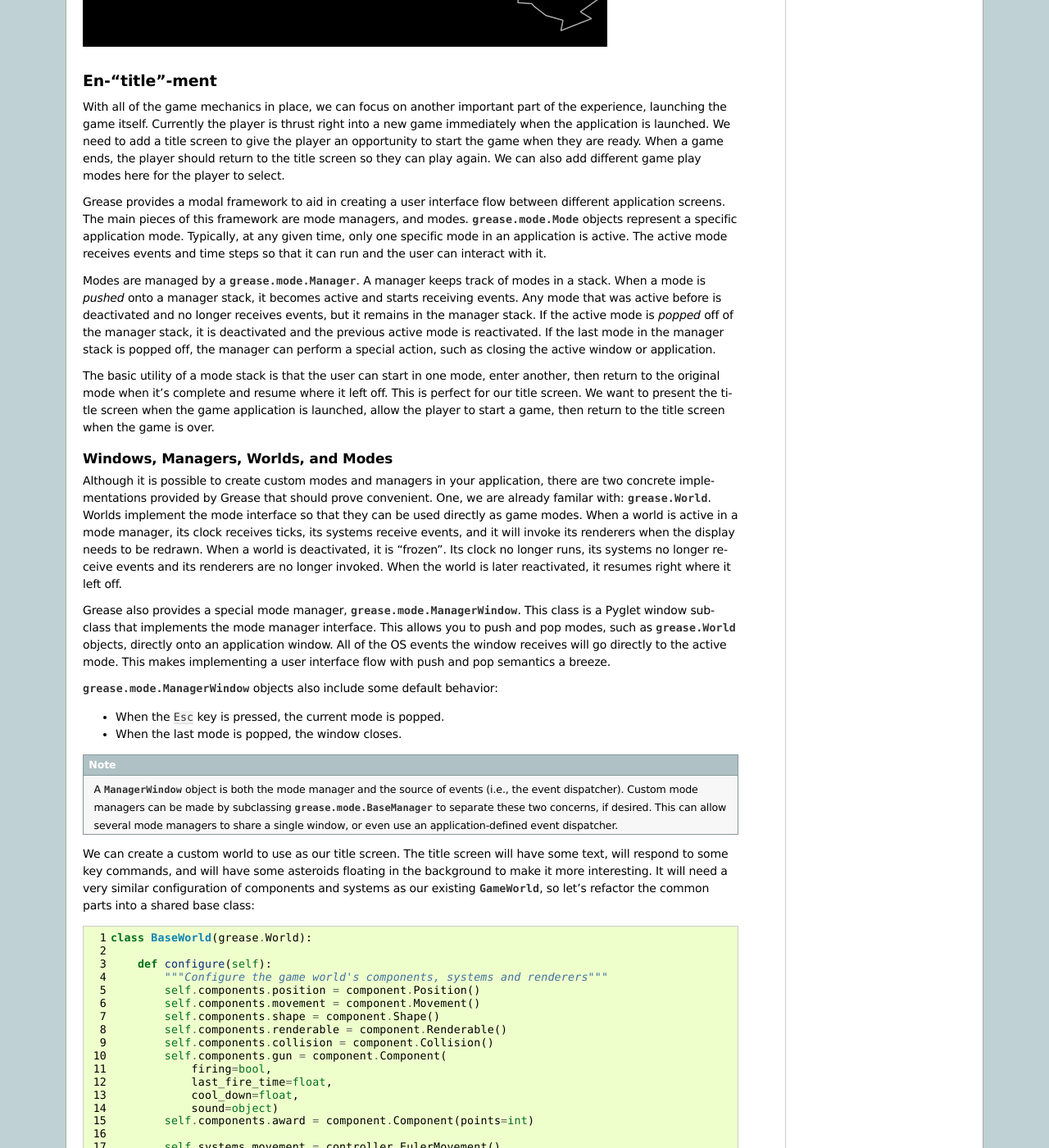
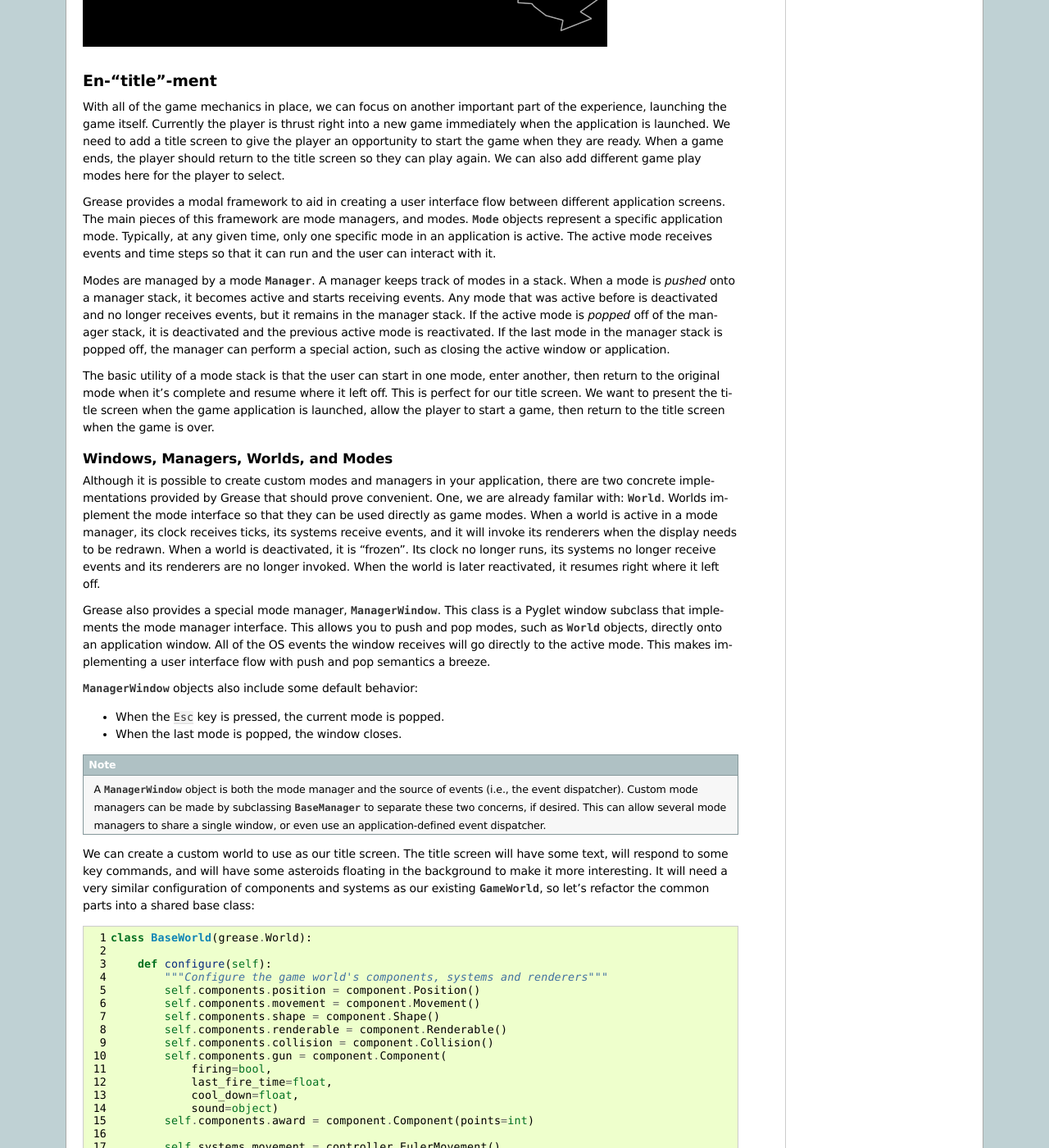
Before and after one commit to caseman/grease, a Sphinx documentation site: the page built from doc/tutorial/tutorial3.rst, in a window 1280 px wide and 1400 px high, scrolled down 9528 px. Shown: the whole window at 82% size. Built offline with Sphinx 7.4.7, drawn with Linux system fonts in a browser that asks for light colours; some of the changed text lies outside the part shown.

Commit message:
Fix up class xrefs and other edits
git-svn-id: https://caseman.googlecode.com/svn/trunk/grease@609 695b90bb-9647-0410-898f-0949cf7e6fe8

```diff
--- /dev/null
+++ b/doc/include.rst
@@ -0,0 +1,13 @@
+.. Global includes
+
+.. |World| replace:: :class:`~grease.world.World`
+.. |System| replace:: :class:`~grease.System`
+.. |Component| replace:: :class:`~grease.component.Component`
+.. |Renderer| replace:: :class:`~grease.Renderer`
+.. |Entity| replace:: :class:`~grease.entity.Entity`
+.. |Vec2d| replace:: :class:`~grease.geometry.Vec2d`
+.. |Rect| replace:: :class:`~grease.geometry.Rect`
+.. |RGBA| replace:: :class:`~grease.color.RGBA`
+.. |Mode| replace:: :class:`~grease.mode.Mode`
+.. |Manager| replace:: :class:`~grease.mode.Manager`
+.. |Multi| replace:: :class:`~grease.mode.Multi`
--- a/doc/tutorial/tutorial3.rst
+++ b/doc/tutorial/tutorial3.rst
@@ -213,7 +214,7 @@
 
 The methods above setup the :class:`Hud` renderer. The :meth:`set_world` method here serves the same purpose as the same method of our system classes. It is called when the renderer is added to the world. Here we initialize some instance attributes and call :meth:`create_lives_entities`.
 
-.. note:: :class:`grease.Renderer` is an abstract base class much like :class:`grease.System`. Like the latter, it not mandatory that custom renderers subclass :class:`grease.Renderer`, but it does serve to make the application code easier to understand.
+.. note:: |Renderer| is an abstract base class much like |System| Like the latter, it not mandatory that custom renderers subclass |Renderer|, but it does serve to make the application code easier to understand.
 
 :meth:`create_lives_entities` describes its own purpose pretty well. It creates some stationary entities that look lke the player's ship to represent the extra lives remaining. These will be displayed at the top-left of the window.
 
@@ -248,25 +249,25 @@
 
 With all of the game mechanics in place, we can focus on another important part of the experience, launching the game itself. Currently the player is thrust right into a new game immediately when the application is launched. We need to add a title screen to give the player an opportunity to start the game when they are ready. When a game ends, the player should return to the title screen so they can play again. We can also add different game play modes here for the player to select.
 
-Grease provides a modal framework to aid in creating a user interface flow between different application screens. The main pieces of this framework are mode managers, and modes. :class:`grease.mode.Mode` objects represent a specific application mode. Typically, at any given time, only one specific mode in an application is active. The active mode receives events and time steps so that it can run and the user can interact with it.
+Grease provides a modal framework to aid in creating a user interface flow between different application screens. The main pieces of this framework are mode managers, and modes. |Mode| objects represent a specific application mode. Typically, at any given time, only one specific mode in an application is active. The active mode receives events and time steps so that it can run and the user can interact with it.
 
-Modes are managed by a :class:`grease.mode.Manager`. A manager keeps track of modes in a stack. When a mode is *pushed* onto a manager stack, it becomes active and starts receiving events. Any mode that was active before is deactivated and no longer receives events, but it remains in the manager stack. If the active mode is *popped* off of the manager stack, it is deactivated and the previous active mode is reactivated. If the last mode in the manager stack is popped off, the manager can perform a special action, such as closing the active window or application.
+Modes are managed by a mode |Manager|. A manager keeps track of modes in a stack. When a mode is *pushed* onto a manager stack, it becomes active and starts receiving events. Any mode that was active before is deactivated and no longer receives events, but it remains in the manager stack. If the active mode is *popped* off of the manager stack, it is deactivated and the previous active mode is reactivated. If the last mode in the manager stack is popped off, the manager can perform a special action, such as closing the active window or application.
 
 The basic utility of a mode stack is that the user can start in one mode, enter another, then return to the original mode when it's complete and resume where it left off. This is perfect for our title screen. We want to present the title screen when the game application is launched, allow the player to start a game, then return to the title screen when the game is over.
 
 Windows, Managers, Worlds, and Modes
 ------------------------------------
 
-Although it is possible to create custom modes and managers in your application, there are two concrete implementations provided by Grease that should prove convenient. One, we are already familar with: :class:`grease.World`. Worlds implement the mode interface so that they can be used directly as game modes. When a world is active in a mode manager, its clock receives ticks, its systems receive events, and it will invoke its renderers when the display needs to be redrawn. When a world is deactivated, it is "frozen". Its clock no longer runs, its systems no longer receive events and its renderers are no longer invoked. When the world is later reactivated, it resumes right where it left off.
+Although it is possible to create custom modes and managers in your application, there are two concrete implementations provided by Grease that should prove convenient. One, we are already familar with: |World|. Worlds implement the mode interface so that they can be used directly as game modes. When a world is active in a mode manager, its clock receives ticks, its systems receive events, and it will invoke its renderers when the display needs to be redrawn. When a world is deactivated, it is "frozen". Its clock no longer runs, its systems no longer receive events and its renderers are no longer invoked. When the world is later reactivated, it resumes right where it left off.
 
-Grease also provides a special mode manager, :class:`grease.mode.ManagerWindow`. This class is a Pyglet window subclass that implements the mode manager interface. This allows you to push and pop modes, such as :class:`grease.World` objects, directly onto an application window. All of the OS events the window receives will go directly to the active mode. This makes implementing a user interface flow with push and pop semantics a breeze.
+Grease also provides a special mode manager, :class:`~grease.mode.ManagerWindow`. This class is a Pyglet window subclass that implements the mode manager interface. This allows you to push and pop modes, such as |World| objects, directly onto an application window. All of the OS events the window receives will go directly to the active mode. This makes implementing a user interface flow with push and pop semantics a breeze.
 
-:class:`grease.mode.ManagerWindow` objects also include some default behavior:
+:class:`~grease.mode.ManagerWindow` objects also include some default behavior:
 
 * When the ``Esc`` key is pressed, the current mode is popped.
 * When the last mode is popped, the window closes.
 
-.. note:: A :class:`ManagerWindow` object is both the mode manager and the source of events (i.e., the event dispatcher). Custom mode managers can be made by subclassing :class:`grease.mode.BaseManager` to separate these two concerns, if desired. This can allow several mode managers to share a single window, or even use an application-defined event dispatcher.
+.. note:: A :class:`ManagerWindow` object is both the mode manager and the source of events (i.e., the event dispatcher). Custom mode managers can be made by subclassing :class:`~grease.mode.BaseManager` to separate these two concerns, if desired. This can allow several mode managers to share a single window, or even use an application-defined event dispatcher.
 
 We can create a custom world to use as our title screen. The title screen will have some text, will respond to some key commands, and will have some asteroids floating in the background to make it more interesting. It will need a very similar configuration of components and systems as our existing :class:`GameWorld`, so let's refactor the common parts into a shared base class:
 
@@ -345,11 +346,11 @@
 
 Before we can fully capture the spirit of a classic arcade game, we need to implement the classic "hotseat" multiplayer mode that was so prevalent in coin-op games. In this mode two players alternate playing their games, changing seats when the current player loses a life. We will use modes to implement this, but it will require a different approach than the simple stack-based management used above.
 
-Grease provides a special :class:`grease.mode.Multi` class we can leverage for this purpose. A :class:`grease.mode.Multi` is a mode object that contains one or more submodes. These submodes are arranged logically in a list or a ring. As with a mode manager, only a single submode of a :class:`grease.mode.Multi` is active at one time. Unlike a mode manager, a multi-mode can be used to cycle through a modes sequentially. This makes it ideal for implementing a series of screens that are navigated in sequence, or for alternating between screens. Also unlike a manager, if you move forward to a submode and then move back, the next submode is not popped off, it is just deactivated. If you move forward again, it will resume where it left off, allowing bi-directional navigation.
+Grease provides a special |Multi| class we can leverage for this purpose. A |Multi| is a mode object that contains one or more submodes. These submodes are arranged logically in a list or a ring. As with a mode manager, only a single submode of a |Multi| is active at one time. Unlike a mode manager, a multi-mode can be used to cycle through a modes sequentially. This makes it ideal for implementing a series of screens that are navigated in sequence, or for alternating between screens. Also unlike a manager, if you move forward to a submode and then move back, the next submode is not popped off, it is just deactivated. If you move forward again, it will resume where it left off, allowing bi-directional navigation.
 
 Because multi-modes themselves are just modes, they allow a whole group of submodes to be pushed onto a manager at once. They also keep track of which submode is active. Submodes can also be added and removed from the multi-mode at any time.
 
-To implement hotseat multiplayer using a muti-mode is quite simple. When a two-player game is initiated, a :class:`grease.mode.Multi` object will be created containing 2 game worlds. When this is pushed onto the mode manager, the first game world will be activated. We will add some code to activate the next game whenever the current player loses a life. When a player's game is over, it will be removed from the multi-mode.
+To implement hotseat multiplayer using a muti-mode is quite simple. When a two-player game is initiated, a |Multi| object will be created containing 2 game worlds. When this is pushed onto the mode manager, the first game world will be activated. We will add some code to activate the next game whenever the current player loses a life. When a player's game is over, it will be removed from the multi-mode.
 
 Let's start by seeing how we can initiate a two-player game from the title screen:
 
@@ -357,7 +358,7 @@
    :pyobject: TitleScreenControls
    :linenos:
 
-We added the :meth:`start_two_player` method to the :class:`TitleScreenControls` class (line 8 above). This creates the :class:`grease.mode.Multi` mode containing two game worlds and pushes it onto the window. By default, when a multi-mode is first activated, it activates its first submode. This will begin the game for player one.
+We added the :meth:`start_two_player` method to the :class:`TitleScreenControls` class (line 8 above). This creates the |Multi| mode containing two game worlds and pushes it onto the window. By default, when a multi-mode is first activated, it activates its first submode. This will begin the game for player one.
 
 Notice that we pass some label strings into the :class:`Game` class constructor to identify each game. We'll need to modify that class to support these labels:
 
```
Also changed, not shown: other parts of doc/tutorial/tutorial3.rst (+1 -0 lines), doc/tutorial/tutorial1.rst (+16 -7 lines), doc/tutorial/tutorial2.rst (+20 -18 lines).
